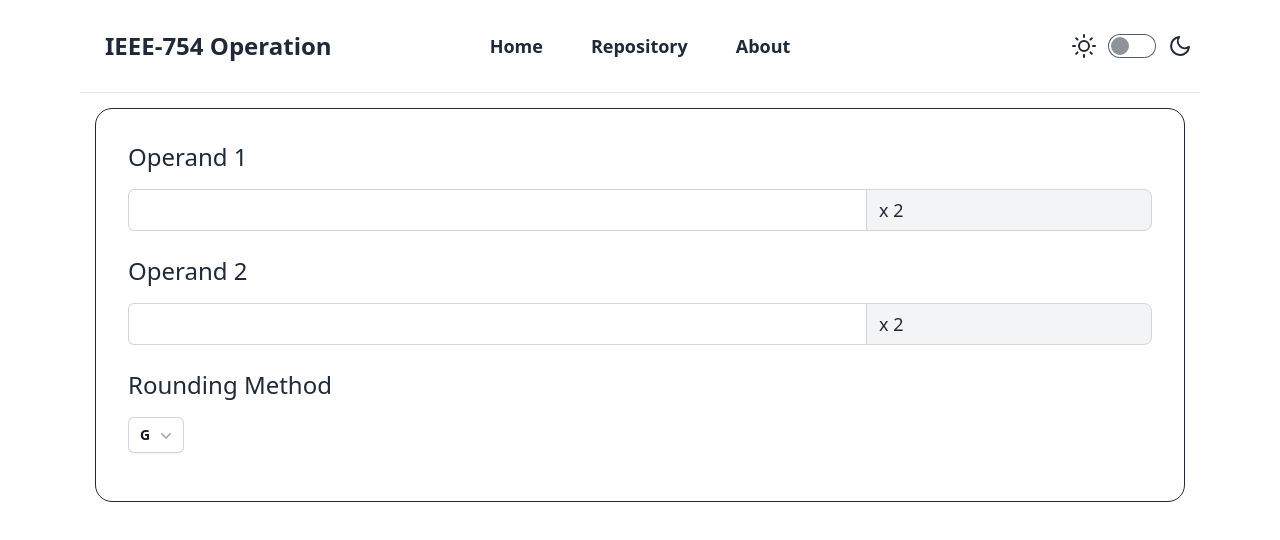
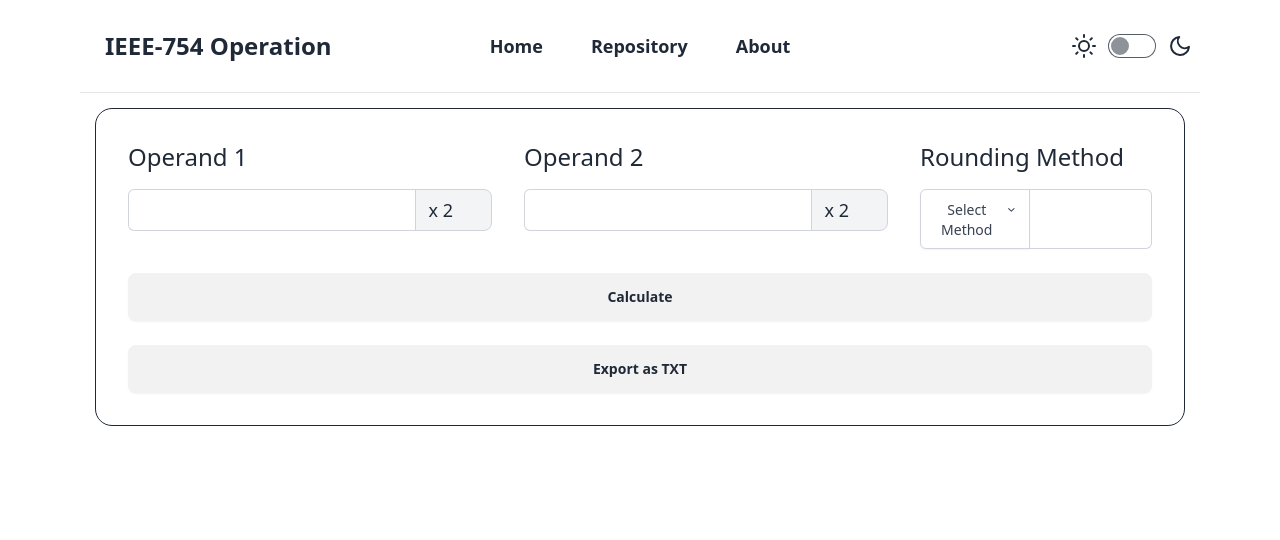
Before and after one commit to airemcs/ieee-754, a React (Vite) app: page / in a window 1280 px wide. Shown: the top 540 px of the page. Built offline with nearby package versions, Linux system fonts and the light colour scheme.

Commit message:
Revise Rounding Methods

```diff
--- a/src/components/Card.jsx
+++ b/src/components/Card.jsx
@@ -1,75 +1,98 @@
-import { Menu, MenuButton, MenuItem, MenuItems } from '@headlessui/react'
-import { ChevronDownIcon } from '@heroicons/react/20/solid'
+import React, { useState } from 'react'
 
 export default function Card() {
+
+  const [isOpen, setIsOpen] = useState(false);
+  const [selectedOption, setSelectedOption] = useState(null);
+
+  const toggleDropdown = () => {
+    setIsOpen(!isOpen);
+  };
+
+  const handleOptionClick = (option) => {
+    setSelectedOption(option);
+    setIsOpen(false);
+  };
+
+
   return (
   <>
   <div className="flex justify-center lg:p-4">
   <div className="card bg-base-100 w-full lg:outline lg:outline-1">
   <div className="card-body">
 
-    <div className="w-full mb-2 lg:mb-4">
+  <div className="lg:grid lg:grid-cols-8 lg:gap-8 lg:mb-4">
+
+    <div className="w-full mb-2 lg:mb-4 col-span-3 mb-4 lg:mb-0">
       <label htmlFor="" className="block text-xl lg:text-2xl font-medium mb-2 lg:mb-4">Operand 1</label>
       <div className="join w-full">
         <input id="" name="" type="text" placeholder=""
         className="join-item w-full text-lg rounded-md py-1.5 px-3 ring-1 ring-inset ring-gray-300"/>
         <input type="text" id="" aria-label="" value="x 2" disabled
-        className="join-item text-lg rounded-lg py-1.5 px-3 bg-gray-100 border border-gray-300 cursor-not-allowed"/>
+        className="join-item w-1/4 text-lg rounded-lg py-1.5 px-3 bg-gray-100 border border-gray-300 cursor-not-allowed"/>
       </div>
     </div>
 
-    <div className="w-full mb-2 lg:mb-4">
+    <div className="w-full mb-2 lg:mb-4 col-span-3 mb-4 lg:mb-0">
       <label htmlFor="" className="block text-xl lg:text-2xl font-medium mb-2 lg:mb-4">Operand 2</label>
       <div className="join w-full">
         <input id="" name="" type="text" placeholder=""
-          className="join-item w-full text-lg rounded-md py-1.5 px-3 ring-1 ring-inset ring-gray-300"/>
+        className="join-item w-full text-lg rounded-md py-1.5 px-3 ring-1 ring-inset ring-gray-300"/>
         <input type="text" id="" aria-label="" value="x 2" disabled
-        className="join-item text-lg rounded-lg py-1.5 px-3 bg-gray-100 border border-gray-300 cursor-not-allowed"/>
+        className="join-item w-1/4 text-lg rounded-lg py-1.5 px-3 bg-gray-100 border border-gray-300 cursor-not-allowed"/>
       </div>
     </div>
 
-    <div className="w-full mb-2 lg:mb-4">
+    <div className="w-full mb-4 lg:mb-0 col-span-2">
 
       <label htmlFor="" className="block text-xl lg:text-2xl font-medium mb-2 lg:mb-4">Rounding Method</label>
 
-      <Menu as="div" className="relative inline-block text-left">
+      <div className="join w-full relative">
 
-        <div>
-          <MenuButton className="inline-flex w-full justify-center gap-x-1.5 rounded-md bg-white px-3 py-2 text-sm font-semibold text-gray-900 shadow-sm ring-1 ring-inset ring-gray-300 hover:bg-gray-50">
-          G<ChevronDownIcon aria-hidden="true" className="-mr-1 h-5 w-5 text-gray-400" />
-          </MenuButton>
+        <div className="relative inline-block text-left w-full">
+
+          <button type="button" id="menu-button" aria-expanded="true" aria-haspopup="true" onClick={toggleDropdown}
+          className="join-item pt-2.5 h-full inline-flex w-full justify-between rounded-md border border-gray-300 shadow-sm px-4 py-2 bg-white text-sm font-medium text-gray-700 hover:bg-gray-50 focus:outline-none">
+            {selectedOption || 'Select Method'}
+            <svg className="-mr-1 ml-2 h-5 w-5" xmlns="http://www.w3.org/2000/svg" viewBox="0 0 20 20" fill="currentColor" aria-hidden="true">
+              <path fillRule="evenodd" d="M5.23 7.21a.75.75 0 011.06-.02l3.72 3.79 3.72-3.79a.75.75 0 111.08 1.04l-4.25 4.33a.75.75 0 01-1.08 0l-4.25-4.33a.75.75 0 01-.02-1.06z" clipRule="evenodd" />
+            </svg>
+          </button>
+
+          {isOpen && (
+          <div role="menu" aria-orientation="vertical" aria-labelledby="menu-button"
+          className="origin-top-right absolute right-0 mt-2 w-full rounded-md shadow-lg bg-white ring-1 ring-black ring-opacity-5 focus:outline-none">
+          <div className="py-1" role="none">
+
+              <a href="#" role="menuitem" onClick={() => handleOptionClick('Round Half to Even')}
+              className="text-gray-700 block px-4 py-2 text-sm hover:bg-gray-100">
+              Round Half to Even</a>
+
+              <a href="#" role="menuitem" onClick={() => handleOptionClick('Round Half Up')}
+              className="text-gray-700 block px-4 py-2 text-sm hover:bg-gray-100">
+              Round Half Up</a>
+
+              <a href="#" role="menuitem" onClick={() => handleOptionClick('Round Half Down')}
+              className="text-gray-700 block px-4 py-2 text-sm hover:bg-gray-100">
+              Round Half Down</a>
+
+          </div>
+          </div>
+          )}
+
         </div>
 
-        <MenuItems transition
-        className="absolute left-0 z-10 mt-2 w-56 origin-top-left rounded-md bg-white shadow-lg ring-1 ring-black ring-opacity-5 transition focus:outline-none data-[closed]:scale-95 data-[closed]:transform data-[closed]:opacity-0 data-[enter]:duration-100 data-[leave]:duration-75 data-[enter]:ease-out data-[leave]:ease-in">
-        <div className="py-1">
+        <input id="" name="" type="text" placeholder=""
+        className="join-item w-full text-lg pb-2 rounded-md py-1.5 px-3 ring-1 ring-inset ring-gray-300"/>
 
-          <MenuItem>
-            <a href="#"
-            className="block px-4 py-2 text-sm text-gray-700 data-[focus]:bg-gray-100 data-[focus]:text-gray-900">
-            R</a>
-          </MenuItem>
-
-          <MenuItem>
-            <a href="#"
-            className="block px-4 py-2 text-sm text-gray-700 data-[focus]:bg-gray-100 data-[focus]:text-gray-900">
-            S</a>
-          </MenuItem>
-
-          <MenuItem>
-            <a href="#" className="block px-4 py-2 text-sm text-gray-700 data-[focus]:bg-gray-100 data-[focus]:text-gray-900">
-            Roundings</a>
-          </MenuItem>
-
-          <form action="#" method="POST">
-          </form>
-
-        </div>
-        </MenuItems>
-
-      </Menu>
+      </div>
 
     </div>
+
+  </div>
+
+  <button className="btn mb-4">Calculate</button>
+  <button className="btn">Export as TXT</button>
 
   </div>
   </div>
```
Also changed, not shown: src/App.jsx (line endings or trailing spaces).
